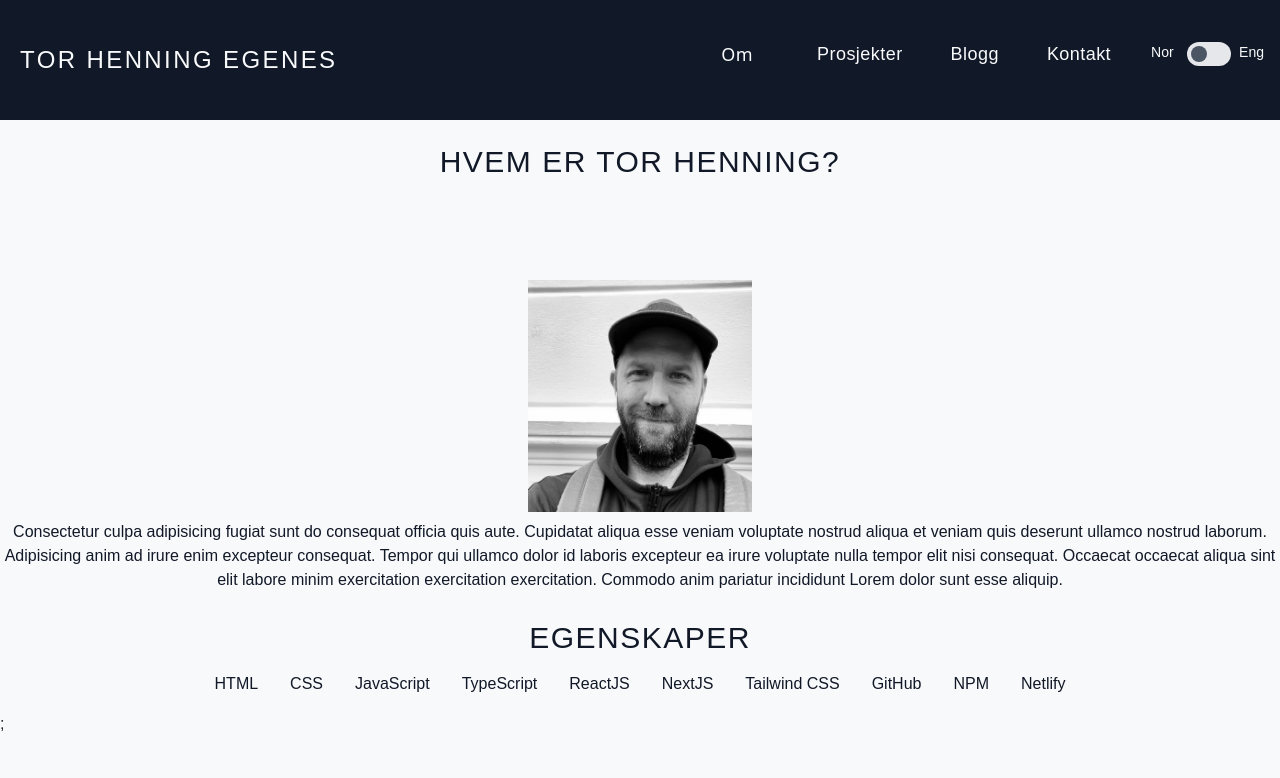
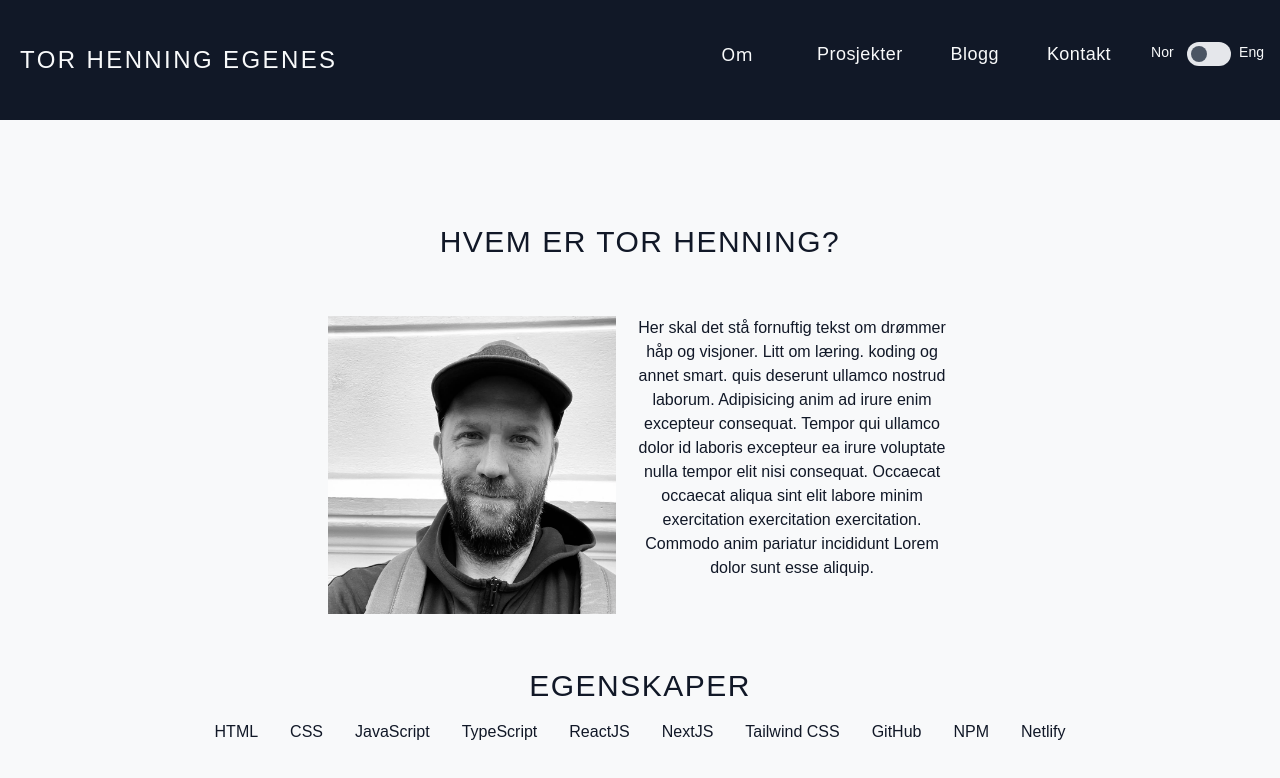
Before and after one commit to Loathar/torhenningegenes, a Next.js app: page /about in a window 1280 px wide. Shown: the top 778 px of the page. Built offline with nearby package versions, Linux system fonts and the light colour scheme.

Commit message:
progress on site

```diff
--- a/pages/about.js
+++ b/pages/about.js
@@ -4,26 +4,27 @@ export default function About() {
   console.log("hei");
 
   return (
-    <section className="container mx-auto text-center flex flex-col items-center text-gray-900 ">
+    <>
+      <section className="container mx-auto text-center flex flex-col items-center text-gray-900 min-h-screen mt-20 mb-28">
         <h1 className="text-gray-900 text-3xl uppercase tracking-wider mt-6">
           Hvem er Tor henning?
         </h1>
 
-      <div className="h-56 flex flex-col items-center justify-center align-middle mt-48 ">
-        <div className="h-56 w-56 relative mb-4">
+        <div className="h-56 flex flex-row items-start justify-start align-middle mt-12 mb-16  ">
+          <div className=" w-72 h-72  mb-4 m-2">
             <Image src={torhenningPortrett} layout="responsive" />
           </div>
-        <p className="text-gray-900 mb-24 ">
-          Consectetur culpa adipisicing fugiat sunt do consequat officia quis
-          aute. Cupidatat aliqua esse veniam voluptate nostrud aliqua et veniam
-          quis deserunt ullamco nostrud laborum. Adipisicing anim ad irure enim
-          excepteur consequat. Tempor qui ullamco dolor id laboris excepteur ea
-          irure voluptate nulla tempor elit nisi consequat. Occaecat occaecat
-          aliqua sint elit labore minim exercitation exercitation exercitation.
-          Commodo anim pariatur incididunt Lorem dolor sunt esse aliquip.
+          <p className="text-gray-900 mb-24 h-80 w-80 m-2">
+            Her skal det stå fornuftig tekst om drømmer håp og visjoner. Litt om
+            læring. koding og annet smart. quis deserunt ullamco nostrud
+            laborum. Adipisicing anim ad irure enim excepteur consequat. Tempor
+            qui ullamco dolor id laboris excepteur ea irure voluptate nulla
+            tempor elit nisi consequat. Occaecat occaecat aliqua sint elit
+            labore minim exercitation exercitation exercitation. Commodo anim
+            pariatur incididunt Lorem dolor sunt esse aliquip.
           </p>
         </div>
-
+        <div className="mt-12">
           <h1 className="text-gray-900 text-3xl uppercase tracking-wider mt-6">
             Egenskaper
           </h1>
@@ -41,6 +42,8 @@ export default function About() {
               <li className="m-4">Netlify</li>
             </ul>
           </div>
+        </div>
       </section>
+    </>
   );
 }
--- a/styles/globals.css
+++ b/styles/globals.css
@@ -55,3 +55,7 @@ a {
   /* Support for IE. */
   font-feature-settings: "liga";
 }
+
+.material-symbols-outlined {
+  font-variation-settings: "FILL" 0, "wght" 400, "GRAD" 0, "opsz" 48;
+}
```
Lines whose indentation alone changed are shown as unchanged.
